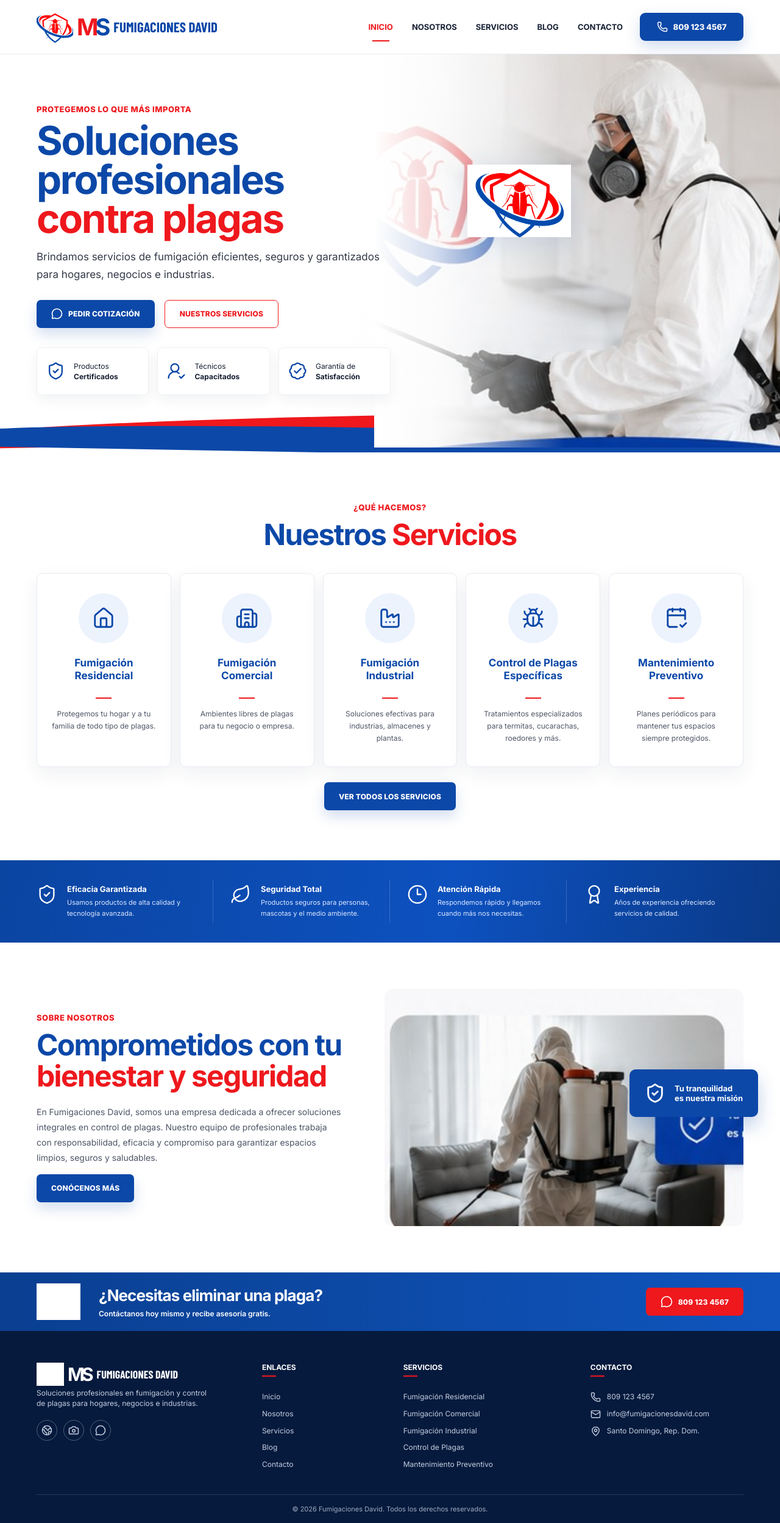
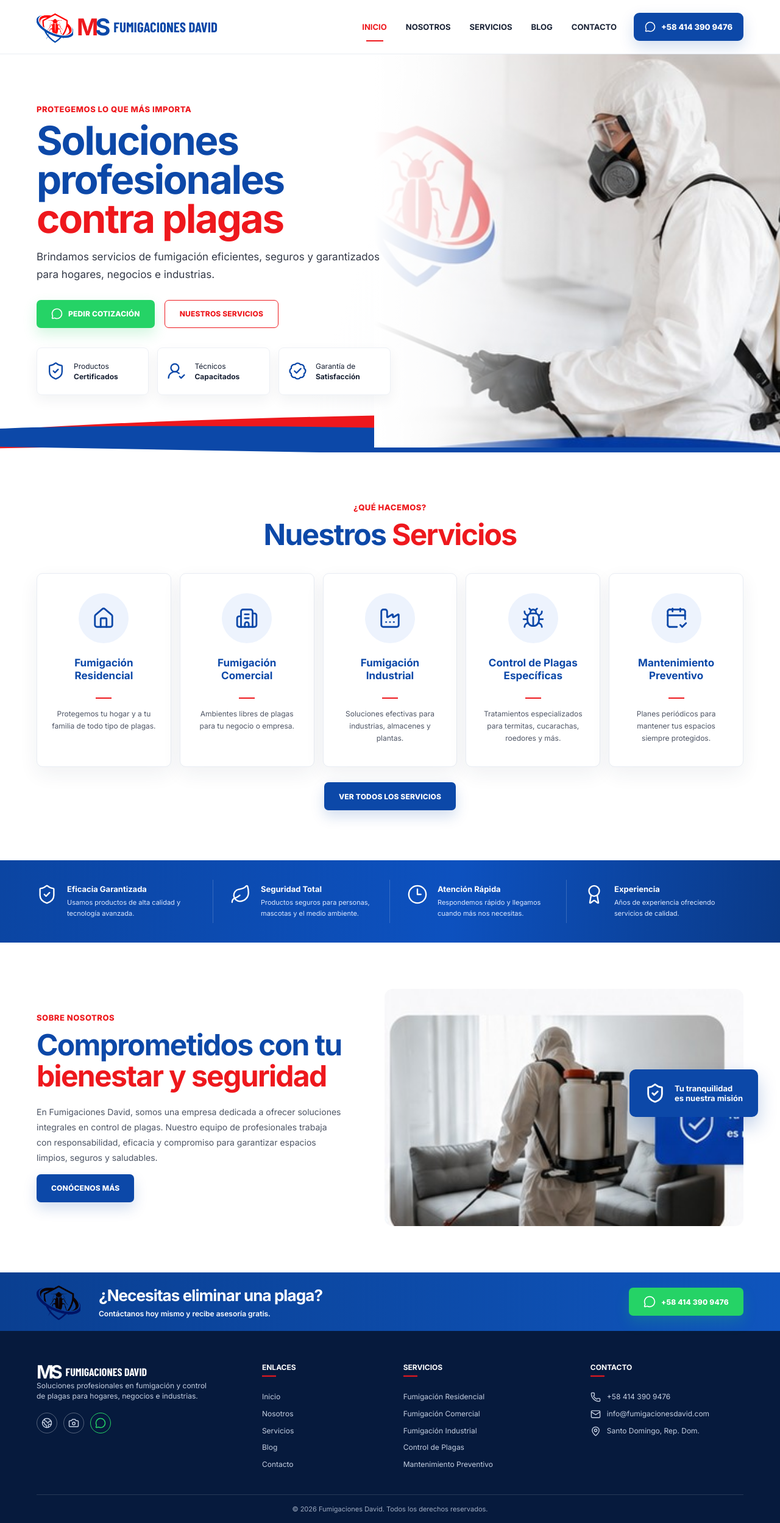
Before and after one commit to AnferneeDev/fum-dav, a React (Vite) app: page / in a window 1280 px wide. Shown: the whole page at 61% size. Built offline with nearby package versions, Linux system fonts and the light colour scheme; a web font is replaced by a local one.

Commit message:
Update WhatsApp contact and branding

```diff
--- a/src/components/ContactBanner.jsx
+++ b/src/components/ContactBanner.jsx
@@ -6,7 +6,7 @@ export default function ContactBanner() {
       <div className="container contact-banner__inner">
         <img src="/logo-mark.png" alt="" />
         <div><h2>¿Necesitas eliminar una plaga?</h2><p>Contáctanos hoy mismo y recibe asesoría gratis.</p></div>
-        <a className="button button--danger" href="https://wa.me/18091234567" target="_blank" rel="noreferrer"><MessageCircle size={20} /> 809 123 4567</a>
+        <a className="button button--whatsapp" href="https://wa.me/584143909476" target="_blank" rel="noreferrer"><MessageCircle size={20} /> +58 414 390 9476</a>
       </div>
     </section>
   );
--- a/src/components/Footer.jsx
+++ b/src/components/Footer.jsx
@@ -8,11 +8,11 @@ export default function Footer() {
         <div className="footer__brand">
           <Brand compact inverse />
           <p>Soluciones profesionales en fumigación y control de plagas para hogares, negocios e industrias.</p>
-          <div className="socials"><a href="#" aria-label="Facebook"><Globe2 size={18} /></a><a href="#" aria-label="Instagram"><Camera size={18} /></a><a href="https://wa.me/18091234567" aria-label="WhatsApp"><MessageCircle size={18} /></a></div>
+          <div className="socials"><a href="#" aria-label="Facebook"><Globe2 size={18} /></a><a href="#" aria-label="Instagram"><Camera size={18} /></a><a className="socials__whatsapp" href="https://wa.me/584143909476" aria-label="WhatsApp"><MessageCircle size={18} /></a></div>
         </div>
         <div><h3>Enlaces</h3><a href="#inicio">Inicio</a><a href="#nosotros">Nosotros</a><a href="#servicios">Servicios</a><a href="#blog">Blog</a><a href="#contacto">Contacto</a></div>
         <div><h3>Servicios</h3><a href="#servicios">Fumigación Residencial</a><a href="#servicios">Fumigación Comercial</a><a href="#servicios">Fumigación Industrial</a><a href="#servicios">Control de Plagas</a><a href="#servicios">Mantenimiento Preventivo</a></div>
-        <div><h3>Contacto</h3><p><Phone size={17} /> 809 123 4567</p><p><Mail size={17} /> info@fumigacionesdavid.com</p><p><MapPin size={17} /> Santo Domingo, Rep. Dom.</p></div>
+        <div><h3>Contacto</h3><p><Phone size={17} /> +58 414 390 9476</p><p><Mail size={17} /> info@fumigacionesdavid.com</p><p><MapPin size={17} /> Santo Domingo, Rep. Dom.</p></div>
       </div>
       <div className="container footer__bottom">© 2026 Fumigaciones David. Todos los derechos reservados.</div>
     </footer>
--- a/src/components/Header.jsx
+++ b/src/components/Header.jsx
@@ -1,4 +1,4 @@
-import { Menu, Phone, X } from 'lucide-react';
+import { Menu, MessageCircle, X } from 'lucide-react';
 import { useState } from 'react';
 import Brand from './Brand';
 
@@ -23,12 +23,12 @@ export default function Header() {
               {label}
             </a>
           ))}
-          <a className="header__phone header__phone--mobile" href="tel:+18091234567">
-            <Phone size={18} /> 809 123 4567
+          <a className="header__phone header__phone--mobile header__phone--whatsapp" href="https://wa.me/584143909476" target="_blank" rel="noreferrer">
+            <MessageCircle size={18} /> +58 414 390 9476
           </a>
         </nav>
-        <a className="header__phone" href="https://wa.me/18091234567" target="_blank" rel="noreferrer">
-          <Phone size={18} /> 809 123 4567
+        <a className="header__phone header__phone--whatsapp" href="https://wa.me/584143909476" target="_blank" rel="noreferrer">
+          <MessageCircle size={18} /> +58 414 390 9476
         </a>
         <button className="menu-button" onClick={() => setOpen(!open)} aria-label={open ? 'Cerrar menú' : 'Abrir menú'} aria-expanded={open}>
           {open ? <X /> : <Menu />}
--- a/src/components/Hero.jsx
+++ b/src/components/Hero.jsx
@@ -15,7 +15,7 @@ export default function Hero() {
           <h1>Soluciones profesionales <span>contra plagas</span></h1>
           <p className="hero__lead">Brindamos servicios de fumigación eficientes, seguros y garantizados para hogares, negocios e industrias.</p>
           <div className="hero__actions">
-            <a className="button button--primary" href="https://wa.me/18091234567" target="_blank" rel="noreferrer"><MessageCircle size={19} /> Pedir cotización</a>
+            <a className="button button--whatsapp" href="https://wa.me/584143909476" target="_blank" rel="noreferrer"><MessageCircle size={19} /> Pedir cotización</a>
             <a className="button button--outline" href="#servicios">Nuestros servicios</a>
           </div>
           <div className="hero__trust">
@@ -29,7 +29,6 @@ export default function Hero() {
         </div>
         <div className="hero__visual" aria-hidden="true">
           <img src="/hero-technician.jpg" alt="" />
-          <div className="hero__logo-orb"><img src="/logo-mark.png" alt="" /></div>
         </div>
       </div>
       <div className="wave wave--red" />
--- a/src/styles.css
+++ b/src/styles.css
@@ -65,6 +65,7 @@ h1 span, h2 span { color: var(--red); }
 .button--primary { color: #fff; background: var(--blue); box-shadow: 0 10px 22px rgba(12,72,168,.18); }
 .button--outline { color: var(--red); border: 1.5px solid var(--red); background: rgba(255,255,255,.88); }
 .button--danger { color: #fff; background: var(--red); }
+.button--whatsapp { color: #fff; background: #25d366; box-shadow: 0 10px 22px rgba(37,211,102,.2); }
 .hero__trust { display: grid; grid-template-columns: repeat(3,minmax(0,1fr)); gap: 14px; max-width: 610px; margin-top: 32px; }
 .trust-card { min-height: 78px; display: flex; align-items: center; gap: 14px; padding: 15px; border-radius: 8px; background: rgba(255,255,255,.93); border: 1px solid #edf0f5; box-shadow: 0 9px 22px rgba(23,32,51,.055); }
 .trust-card__icon { color: var(--blue); flex: 0 0 auto; }
@@ -73,8 +74,6 @@ h1 span, h2 span { color: var(--red); }
 .hero__visual { position: absolute; z-index: 1; top: 0; right: 0; width: 52%; height: calc(100% - 8px); overflow: hidden; }
 .hero__visual::after { content: ''; position: absolute; inset: 0; background: linear-gradient(90deg,#fff 0%,rgba(255,255,255,.82) 15%,rgba(255,255,255,0) 47%); }
 .hero__visual > img { width: 100%; height: 100%; object-fit: cover; object-position: 62% center; transform: scale(1.03); }
-.hero__logo-orb { position: absolute; z-index: 3; left: 23%; top: 28%; width: 170px; filter: drop-shadow(0 10px 20px rgba(12,72,168,.12)); }
-.hero__logo-orb img { mix-blend-mode: multiply; }
 .wave { position: absolute; left: -5%; width: 110%; height: 42px; bottom: 22px; transform: rotate(-1.1deg); border-radius: 50% 50% 0 0; }
 .wave--red { background: var(--red); bottom: 19px; }
 .wave--blue { background: var(--blue); bottom: -2px; transform: rotate(1deg); }
@@ -109,13 +108,14 @@ h1 span, h2 span { color: var(--red); }
 
 .contact-banner { padding: 18px 0; color: #fff; background: linear-gradient(90deg,#0a3f91,#0f55bd); }
 .contact-banner__inner { display: grid; grid-template-columns: 80px 1fr auto; align-items: center; gap: 22px; }
-.contact-banner img { width: 72px; height: 60px; object-fit: cover; filter: brightness(0) invert(1); mix-blend-mode: screen; }
+.contact-banner img { width: 72px; height: 60px; object-fit: cover; mix-blend-mode: multiply; }
 .contact-banner h2 { margin: 0 0 7px; font-size: 26px; }
 .contact-banner p { margin: 0; font-size: 12px; font-weight: 600; }
 
 .footer { padding: 52px 0 16px; color: #dbe5f8; background: #061a3d; }
 .footer__grid { display: grid; grid-template-columns: 1.25fr .7fr 1fr 1fr; gap: 56px; }
 .footer__brand > p { max-width: 285px; margin-top: 17px; font-size: 12px; line-height: 1.75; color: #bac7dd; }
+.footer .brand__mark { display: none; }
 .footer h3 { position: relative; margin-bottom: 22px; color: #fff; font-size: 12px; text-transform: uppercase; }
 .footer h3::after { content: ''; position: absolute; left: 0; bottom: -8px; width: 23px; height: 2px; background: var(--red); }
 .footer__grid > div:not(.footer__brand) { display: flex; flex-direction: column; gap: 11px; }
@@ -124,6 +124,7 @@ h1 span, h2 span { color: var(--red); }
 .footer a:hover { color: #fff; }
 .socials { display: flex; gap: 10px; margin-top: 18px; }
 .socials a { width: 34px; height: 34px; display: grid; place-items: center; border: 1px solid rgba(255,255,255,.3); border-radius: 50%; }
+.socials a.socials__whatsapp { color: #25d366; border-color: #25d366; }
 .footer__bottom { margin-top: 40px; padding-top: 16px; text-align: center; border-top: 1px solid rgba(255,255,255,.13); color: #9eabc0; font-size: 11px; }
 
 @media (max-width: 1040px) {
@@ -156,7 +157,6 @@ h1 span, h2 span { color: var(--red); }
   .hero__copy { padding-bottom: 310px; }
   .hero__visual { top: auto; bottom: 24px; width: 100%; height: 340px; }
   .hero__visual::after { background: linear-gradient(180deg,#fff 0%,rgba(255,255,255,.25) 35%,rgba(255,255,255,0) 70%); }
-  .hero__logo-orb { width: 135px; left: 15%; top: 22%; }
   .services__grid { grid-template-columns: repeat(2,1fr); }
   .benefits__grid { grid-template-columns: 1fr 1fr; }
   .about__grid { grid-template-columns: 1fr; }
@@ -181,7 +181,6 @@ h1 span, h2 span { color: var(--red); }
   .trust-card { min-height: 65px; }
   .hero__copy { padding-bottom: 278px; }
   .hero__visual { height: 305px; }
-  .hero__logo-orb { width: 105px; }
   .services__grid { grid-template-columns: 1fr; }
   .service-card { min-height: unset; }
   .benefits__grid { grid-template-columns: 1fr; }
```
